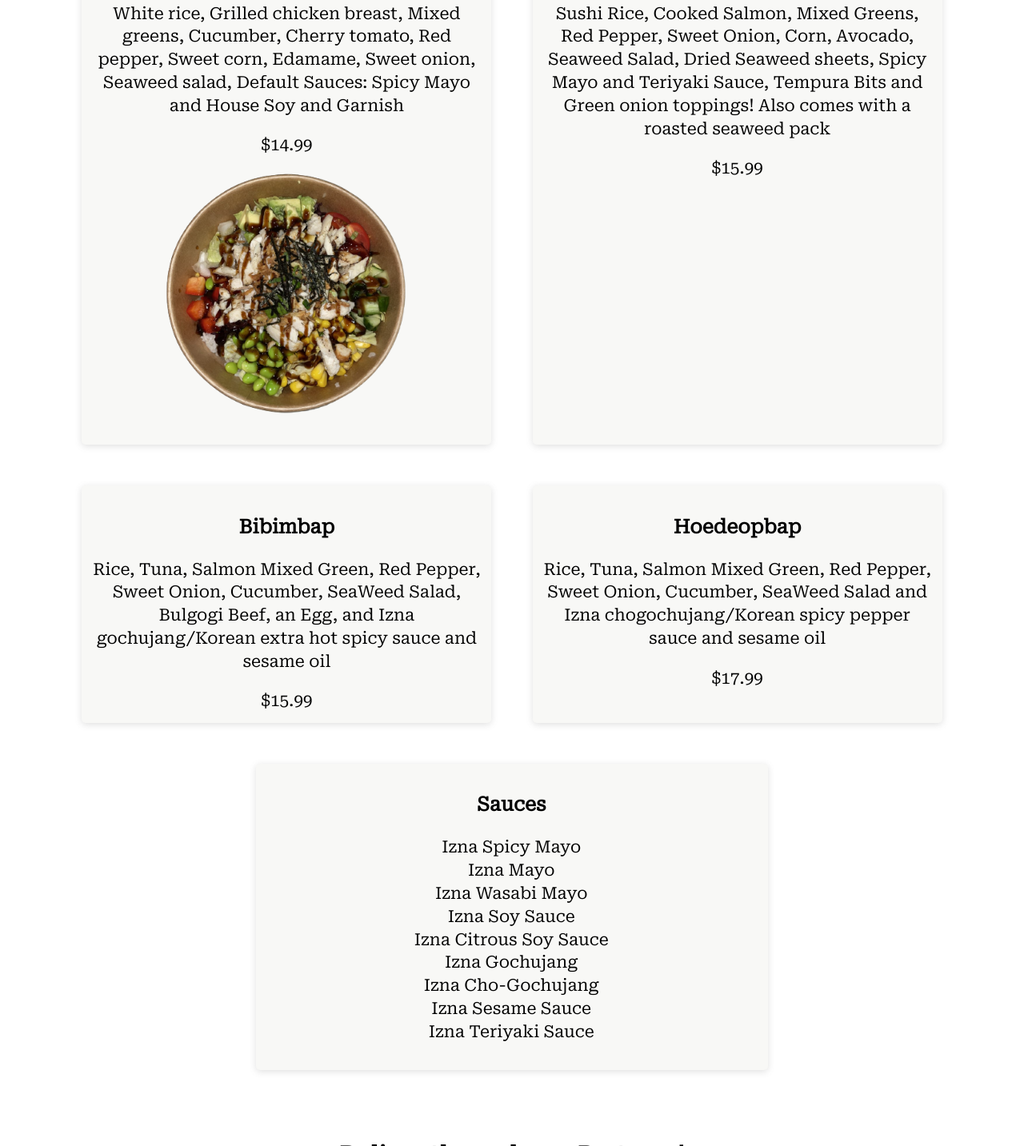
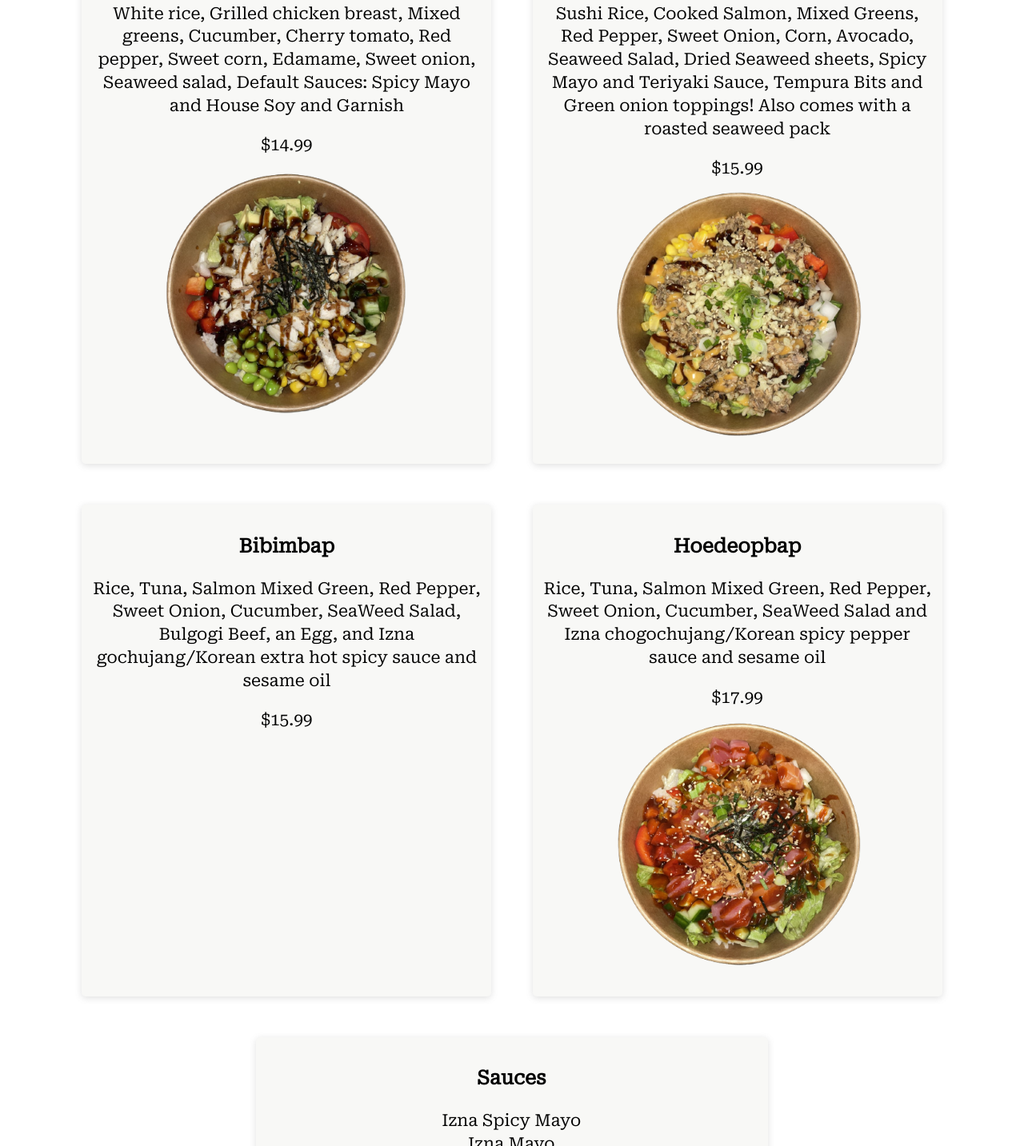
Before and after one commit to ShlingBop/IznaPokePlus, a plain HTML site: page index.html in a window 1280 px wide. Shown: the part 4056-5489 px from the top of the page at 80% size. Drawn offline with Linux system fonts and the light colour scheme.

Commit message:
added spicy sashimi and bts bowl pictures

```diff
--- a/index.html
+++ b/index.html
@@ -132,6 +132,9 @@
       			<h3>BBQ'd Teriyaki Seared (BTS) Salmon</h3>
       			<p>Sushi Rice, Cooked Salmon, Mixed Greens, Red Pepper, Sweet Onion, Corn, Avocado, Seaweed Salad, Dried Seaweed sheets, Spicy Mayo and Teriyaki Sauce, Tempura Bits and Green onion toppings! Also comes with a roasted seaweed pack</p>
       			<span>$15.99</span>
+				<div>
+					<img src="./img/btsbowlnew.png" alt="BTS Bowl">
+				</div>
 
     		</div>
 			<div class= "bowls">
@@ -143,6 +146,9 @@
 				<h3>Hoedeopbap</h3>
 				<p>Rice, Tuna, Salmon Mixed Green, Red Pepper, Sweet Onion, Cucumber, SeaWeed Salad and Izna chogochujang/Korean spicy pepper sauce and sesame oil</p>
 				<span>$17.99</span>
+				<div>
+					<img src="./img/spicysashimi-removebg-preview.png" alt="spicy sashimi">
+				</div>
 	 	 	</div>
 			<div class= "bowls sauce">
 				<ul>
```
Also changed, not shown: img/btsbowlnew.png (added), img/spicysashimi-removebg-preview.png (added).
